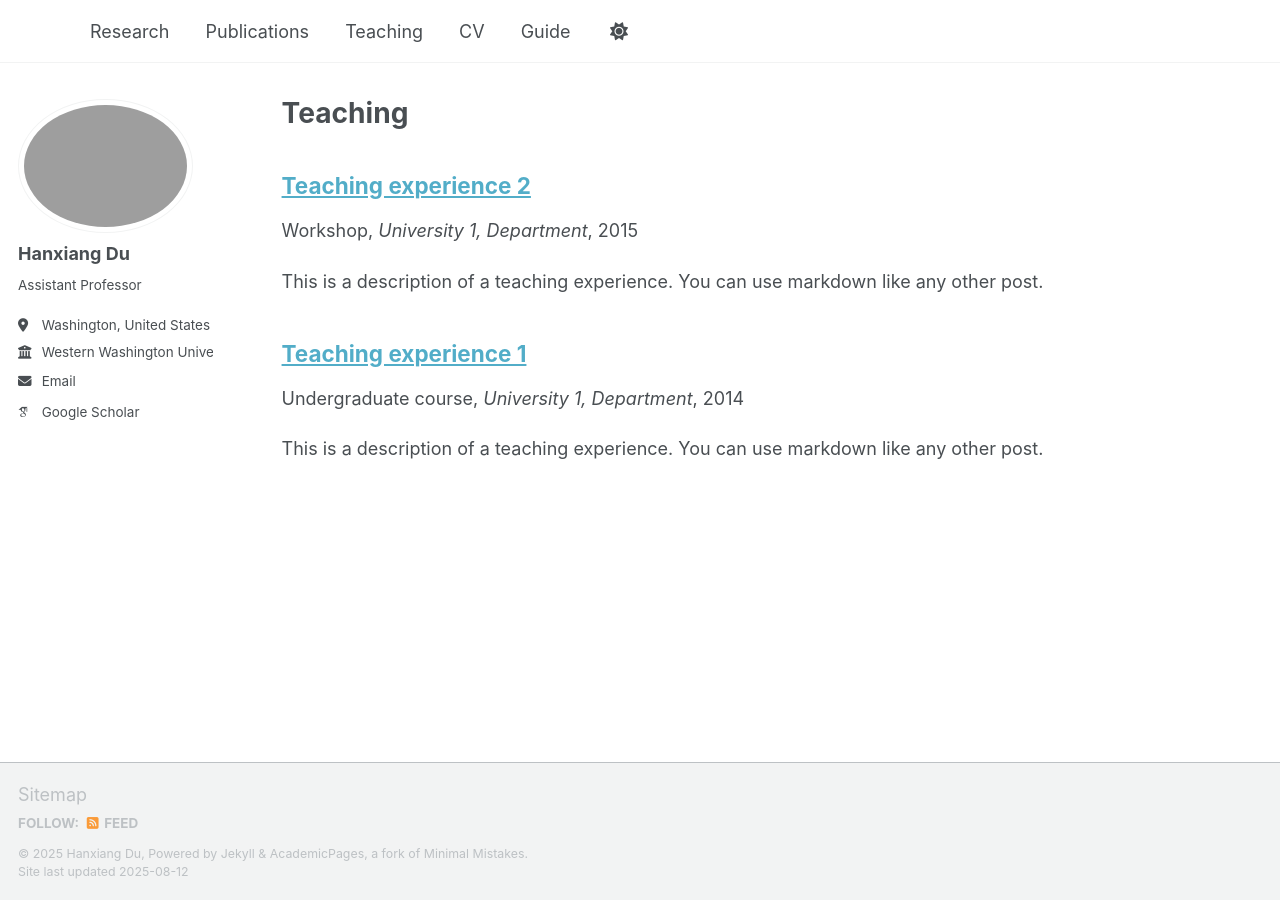
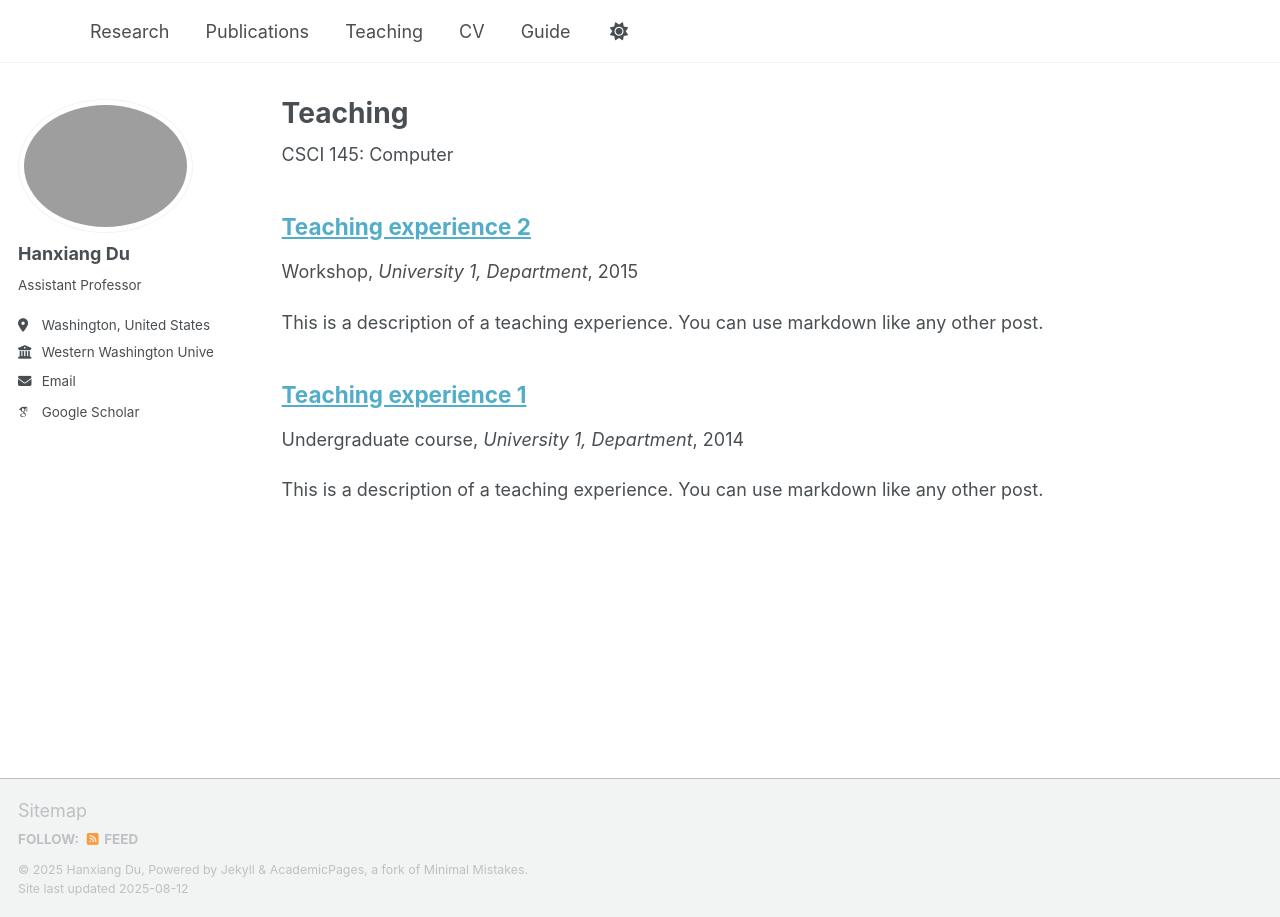
Before and after one commit to HXDU/HD.github.io, a Jekyll site: the page built from _pages/teaching.html, in a window 1280 px wide. Built offline with Jekyll 4.4.1, drawn with Linux system fonts in a browser that asks for light colours; some web fonts are replaced; a script that is not in the unit is left out.

Commit message:
Update teaching.html

```diff
--- a/_pages/teaching.html
+++ b/_pages/teaching.html
@@ -6,7 +6,7 @@ author_profile: true
 ---
 
 {% include base_path %}
-
+CSCI 145: Computer
 {% for post in site.teaching reversed %}
   {% include archive-single.html %}
 {% endfor %}
```
